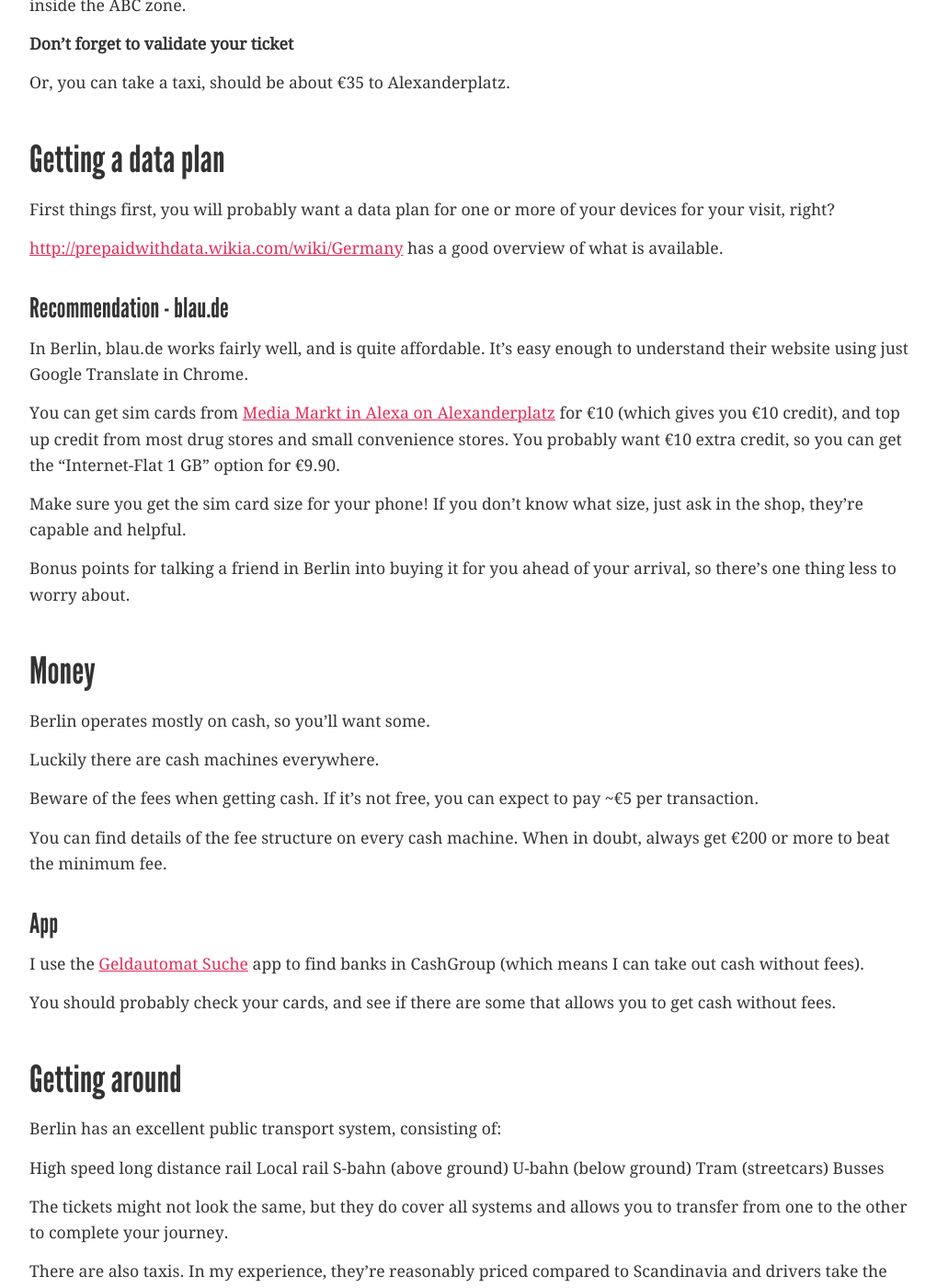
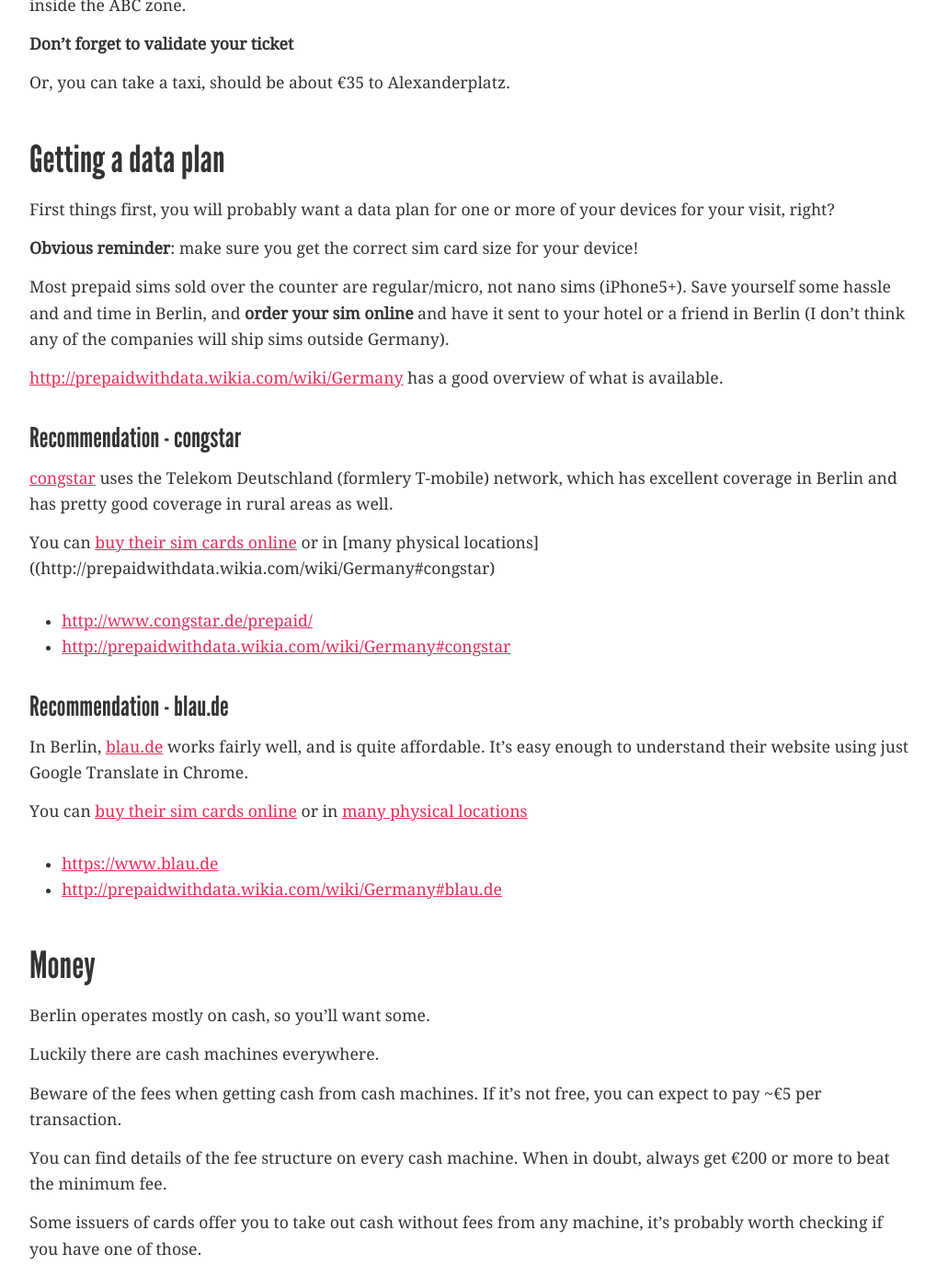
Before and after one commit to mroderick/blog.jekyll, a Jekyll site: the page built from geeks-welcome-to-berlin/index.md, in a window 1280 px wide and 1400 px high, scrolled down 1054 px. Shown: the whole window at 92% size, without its empty margins (128-1147 px from the left). Built offline with Jekyll 4.4.1, drawn with Linux system fonts in a browser that asks for light colours; Markdown is read by kramdown in place of the engine named in the settings; some of the changed text lies outside the part shown.

Commit message:
Updating Geeks, welcome to Berlin page

```diff
--- a/geeks-welcome-to-berlin/index.md
+++ b/geeks-welcome-to-berlin/index.md
@@ -37,16 +37,27 @@ Or, you can take a taxi, should be about €35 to Alexanderplatz.
 
 First things first, you will probably want a data plan for one or more of your devices for your visit, right?
 
+**Obvious reminder**: make sure you get the correct sim card size for your device!
+
+Most prepaid sims sold over the counter are regular/micro, not nano sims (iPhone5+). Save yourself some hassle and and time in Berlin, and **order your sim online** and have it sent to your hotel or a friend in Berlin (I don't think any of the companies will ship sims outside Germany).
+
 [http://prepaidwithdata.wikia.com/wiki/Germany](http://prepaidwithdata.wikia.com/wiki/Germany) has a good overview of what is available.
 
+### Recommendation - congstar
+[congstar](http://prepaidwithdata.wikia.com/wiki/Germany#congstar) uses the Telekom Deutschland (formlery T-mobile) network, which has excellent coverage in Berlin and has pretty good coverage in rural areas as well.
+
+You can [buy their sim cards online](http://www.congstar.de/prepaid/) or in [many physical locations]((http://prepaidwithdata.wikia.com/wiki/Germany#congstar)
+
+* <http://www.congstar.de/prepaid/>
+* <http://prepaidwithdata.wikia.com/wiki/Germany#congstar>
+
 ### Recommendation - blau.de
-In Berlin, blau.de works fairly well, and is quite affordable. It's easy enough to understand their website using just Google Translate in Chrome.
+In Berlin, [blau.de](http://prepaidwithdata.wikia.com/wiki/Germany#blau.de) works fairly well, and is quite affordable. It's easy enough to understand their website using just Google Translate in Chrome.
 
-You can get sim cards from [Media Markt in Alexa on Alexanderplatz](https://www.google.com/maps/preview#!q=Alexa&data=!4m15!2m14!1m13!1s0x0%3A0x519409aa3f6cb7e6!3m8!1m3!1d2010!2d13.41475!3d52.51998!3m2!1i1308!2i636!4f13.1!4m2!3d52.5199797!4d13.4147492) for €10 (which gives you €10 credit), and top up credit from most drug stores and small convenience stores. You probably want €10 extra credit, so you can get the "Internet-Flat 1 GB" option for €9.90.
+You can [buy their sim cards online](https://www.blau.de) or in [many physical locations](http://prepaidwithdata.wikia.com/wiki/Germany#blau.de)
 
-Make sure you get the sim card size for your phone! If you don't know what size, just ask in the shop, they're capable and helpful.
-
-Bonus points for talking a friend in Berlin into buying it for you ahead of your arrival, so there's one thing less to worry about.
+* <https://www.blau.de>
+* <http://prepaidwithdata.wikia.com/wiki/Germany#blau.de>
 
 ## Money
 
@@ -54,14 +65,14 @@ Berlin operates mostly on cash, so you'll want some.
 
 Luckily there are cash machines everywhere.
 
-Beware of the fees when getting cash. If it's not free, you can expect to pay ~€5 per transaction.
+Beware of the fees when getting cash from cash machines. If it's not free, you can expect to pay ~€5 per transaction.
 
 You can find details of the fee structure on every cash machine. When in doubt, always get €200 or more to beat the minimum fee.
 
-### App
-I use the [Geldautomat Suche](https://itunes.apple.com/de/app/geldautomat-suche-ihre-kostenlose/id438417025?mt=8) app to find banks in CashGroup (which means I can take out cash without fees).
+Some issuers of cards offer you to take out cash without fees from any machine, it's probably worth checking if you have one of those.
 
-You should probably check your cards, and see if there are some that allows you to get cash without fees.
+### Money - finding cash machines
+I use the [Geldautomat Suche](https://itunes.apple.com/de/app/geldautomat-suche-ihre-kostenlose/id438417025?mt=8) app to find banks in CashGroup (which means I can take out cash without fees). The app also lists cash machines for non-CashGroup banks.
 
 ## Getting around
 
@@ -76,23 +87,33 @@ Busses
 
 The tickets might not look the same, but they do cover all systems and allows you to transfer from one to the other to complete your journey.
 
-There are also taxis. In my experience, they're reasonably priced compared to Scandinavia and drivers take the most direct route or ask your preference if you show German proficiency.
+There are also taxis. In my experience, they're reasonably priced (compared to Scandinavia at least) and drivers take the most direct route or even ask your preference if you show any German proficiency.
+
+### Getting around - bicycles
+
+Berlin is very bicycle friendly, and you can rent bicycles pretty much everywhere.
+
+I've used [Fat Tire](http://berlin.fattirebiketours.com/pages/information/online-rentals) before, and was very happy with their service.
+
+Don't forget to buy a ticket for your bike, if you decide to take it with you on public transit.
 
 ### Getting around - apps
 
 Get one of the official apps to help planning your travel through the city, you can load these onto your phone even before you leave your home.
 
-iOS — [iFahrinfo](https://itunes.apple.com/de/app/berlin-brb/id409357982?mt=8)
+iOS — [BVG FahrInfo Plus](https://itunes.apple.com/de/app/fahrinfo-berlin/id284971745?mt=8)
 
-Android — [Fahrinfo Mobile](https://play.google.com/store/apps/details?id=de.hafas.android.vbb)
+Android — [BVG FahrInfo Plus](https://play.google.com/store/apps/details?id=de.eos.uptrade.android.fahrinfo.berlin&hl=de)
 
-A reader recommends [Öffi for Android](https://play.google.com/store/apps/details?id=de.schildbach.oeffi&hl=en), as a more user friendly alternative to the BVG app. I haven't tried it, let me know if you find it useful!
+If you provide the app with payment information, you can use them to buy tickets (if you have an internet connection). You can set this up ahead of time, so you're ready to rock when you arrive in Berlin.
+
+**Idea**: You can even buy an all-day ticket (AB for TXL, ABC for SXF) before you even leave your home, and be ready to just step on the train/bus/tram when you arrive in Berlin.
 
 Also, Google has added Berlin public transit to the routing in the Maps apps on iOS, I suspect that means it's already in Android.
 
 ### BVG - tickets
 
-You can buy tickets in all Rail, S-bahn, U-bahn stations as well as on trams and busses.
+You can buy tickets in all Rail, S-bahn, U-bahn stations as well as on trams and busses, and even using the official BVG apps (see above).
 
 The [Tickets & Fares](http://www.bvg.de/index.php/en/17182/name/Single+Tickets+and+Day+Ticket.html) page should have all the information you need.
 
@@ -118,7 +139,15 @@ I maintain a [list of my favourite coffee places](https://foursquare.com/user/79
 
 ## Food && Drink
 
-I also maintain a list of [favourite restaurants] on Foursquare as well as a [short list of Berlin bars](https://foursquare.com/user/79085/list/berlin-bars).
+Here are a few more lists that might be of interest to you
+
+* [Favourite restaurants](https://foursquare.com/mrgnrdrck/list/favourite-restaurants)
+* [Japanese food in Berlin](https://foursquare.com/mrgnrdrck/list/japanese-food-in-berlin)
+* [Korean food in Berlin](https://foursquare.com/mrgnrdrck/list/korean-food-in-berlin)
+* [Chinese food in Berlin](https://foursquare.com/mrgnrdrck/list/chinese-food-in-berlin)
+* [Berlin bars](https://foursquare.com/user/79085/list/berlin-bars)
+
+The places listed here are places that I like for various reasons, and that I'd happily visit again.
 
 ## Free wifi
 
```
Also changed, not shown: other parts of geeks-welcome-to-berlin/index.md (+1 -1 lines).
